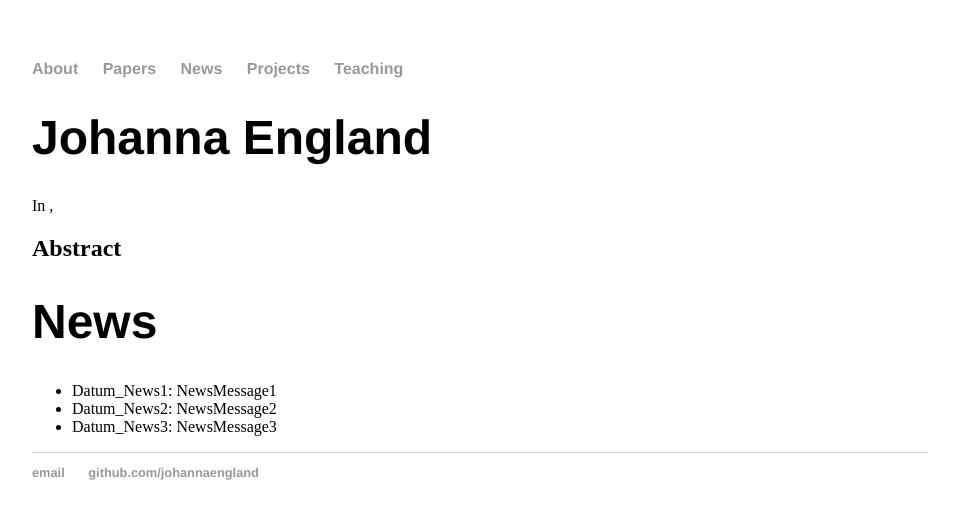
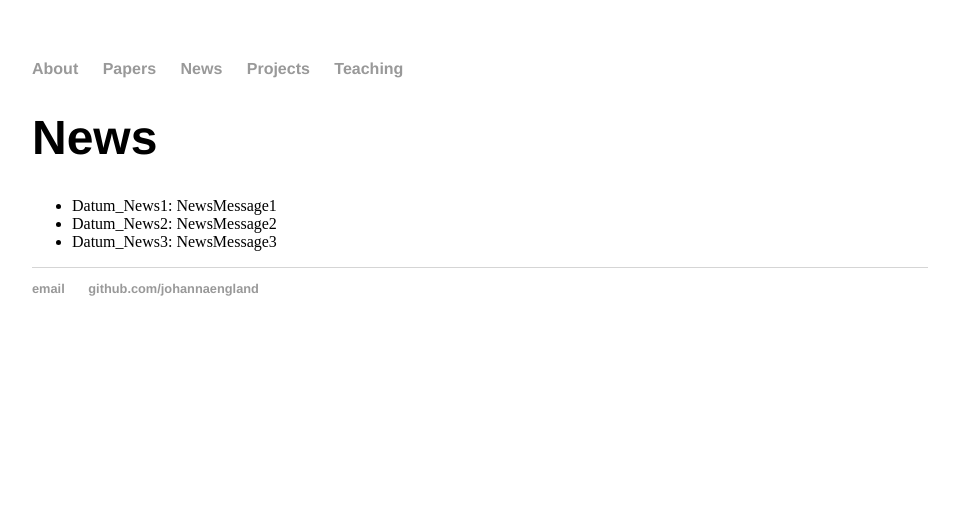
Before and after one commit to johannaengland/johannaengland.github.io, a Jekyll site: the page built from news/index.md, in a window 1280 px wide. Shown: the top 519 px of the page, without its empty margins (160-1119 px from the left). Built offline with Jekyll 4.4.1, drawn with Linux system fonts in a browser that asks for light colours.

Commit message:
Update news.html

```diff
--- a/_layouts/news.html
+++ b/_layouts/news.html
@@ -16,12 +16,10 @@
     </ul>
 </nav>
 <div class="container">
-<h1>{{ page.title }}</h1>
-<div>In {{ page.date }}, {{ page.text }} </div>
-<h2>Abstract</h2>
-{{ page.abstract }}
+
 {{ content }}
-</div><!-- /.container -->
+
+</div>
 <footer>
     <ul>
         <li><a href="mailto:england@campus.tu-berlin.de">email</a></li>
```
